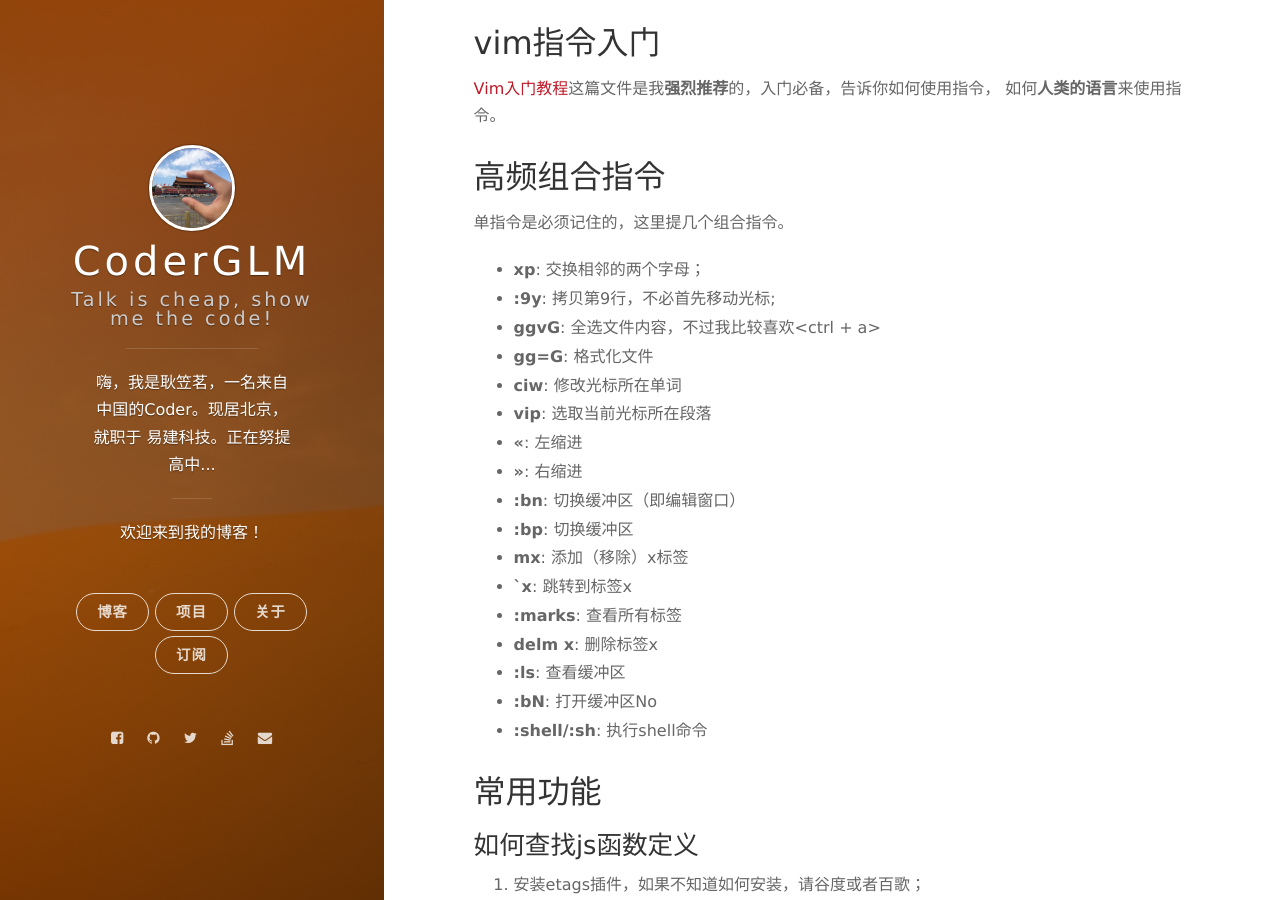
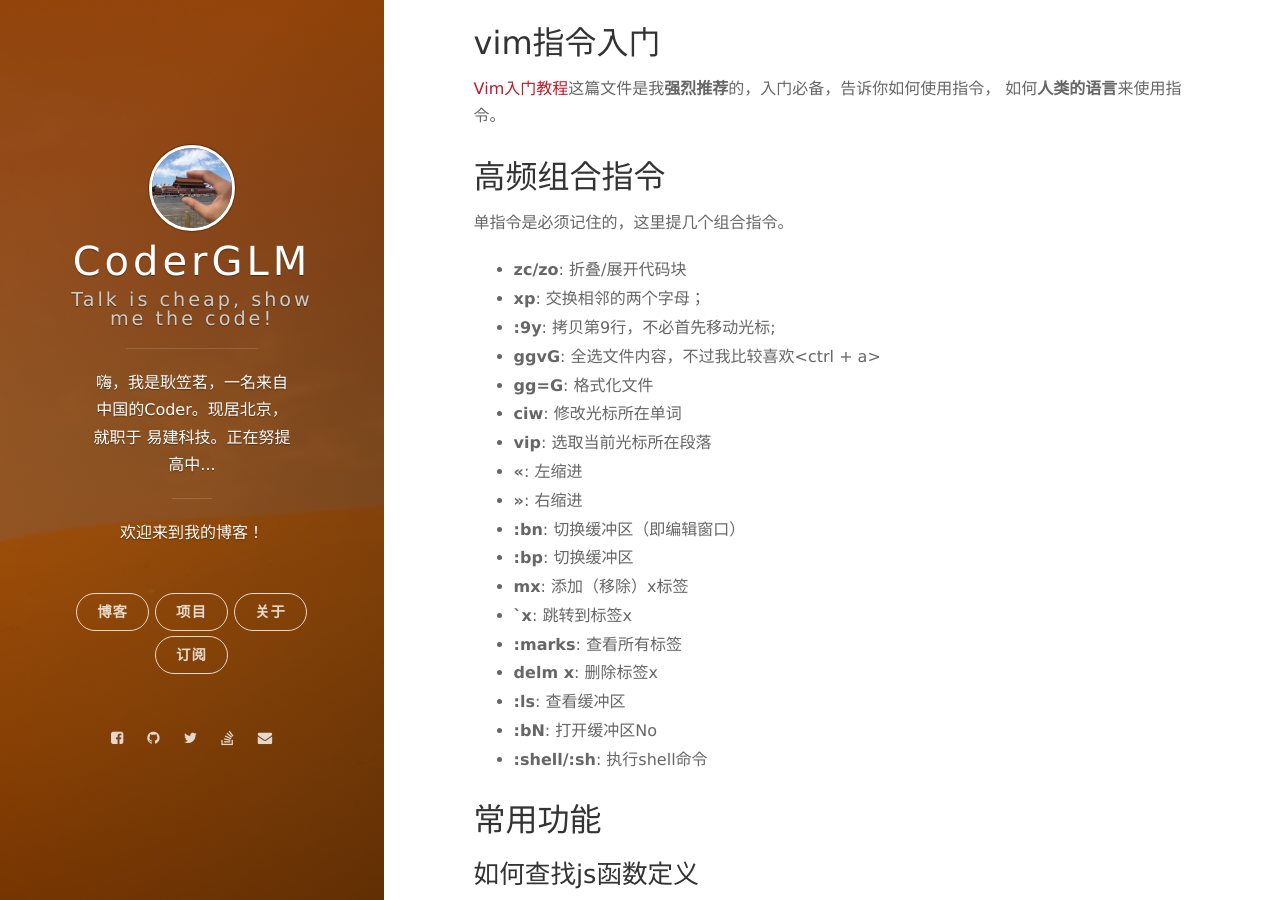
Before and after one commit to CoderLim/jekyll-based-blog, a Jekyll site: the page built from _posts/2016-09-08-how-to-use-vim.markdown, in a window 1280 px wide and 900 px high, scrolled down 1483 px. Built offline with Jekyll 4.4.1, drawn with Linux system fonts in a browser that asks for light colours; nearby versions of some CDN libraries; comment, search, counter and statistics services are not loaded.

Commit message:
update 2016-09-08-how-to-use-vim.markdown

```diff
--- a/_posts/2016-09-08-how-to-use-vim.markdown
+++ b/_posts/2016-09-08-how-to-use-vim.markdown
@@ -32,6 +32,7 @@ tags: exvim;vim;使用;方法;终极;总结;入门;
 
 单指令是必须记住的，这里提几个组合指令。<br/>
 
+- **zc/zo**: 折叠/展开代码块
 - **xp**: 交换相邻的两个字母；
 - **:9y**: 拷贝第9行，不必首先移动光标;
 - **ggvG**: 全选文件内容，不过我比较喜欢<ctrl + a>
```
